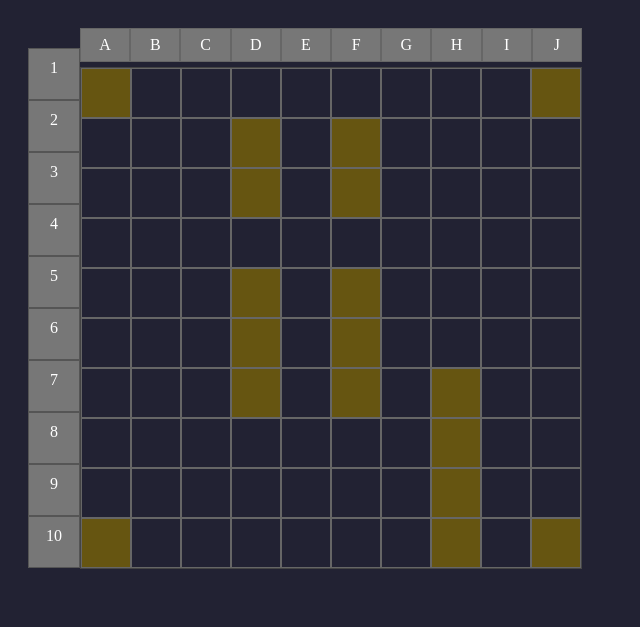
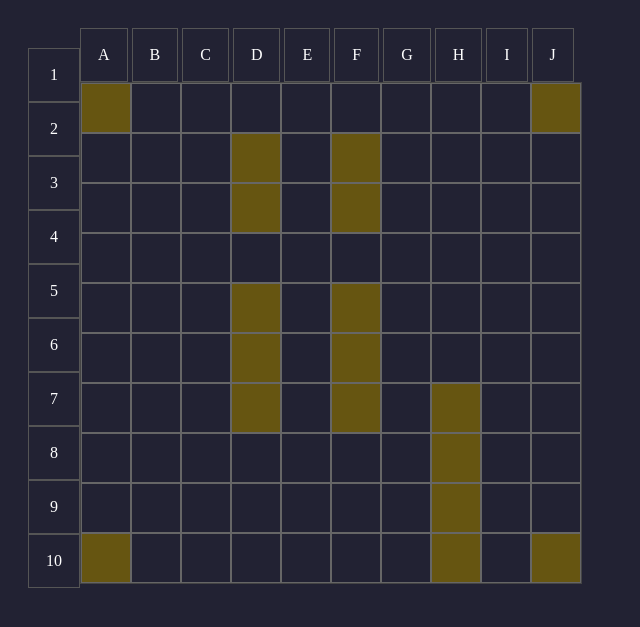
Before and after one commit to MitcovaKate/php, a PHP site: page / in a window 1280 px wide. Shown: the top 627 px of the page, without its empty margins (0-640 px from the left). Run offline with PHP 8.4, Linux system fonts and the light colour scheme.

Commit message:
Update app.css

```diff
--- a/sea-battle/game_app/app.css
+++ b/sea-battle/game_app/app.css
@@ -8,6 +8,7 @@ body {
     width: 500px;
     height: 500px;
     border: 1px solid #444;
+     float: left;
 }
 
 .map .sq {
@@ -21,43 +22,23 @@ body {
     background-color: #651;
 }
 
-.map-container {
+ .map-container {
     display: flex;
     align-items: flex-start;
 
 }
 
-.vert {
+ .vert {
     display: flex;
     flex-direction: column;
     justify-content: center;
     margin-top: 20px;
 }
 
-.num{
-    width: 30px;
-    height: 30px;
-    padding: 10px;
-    background: #777;
+  .num,
+  .let {
+    display: inline-block;
+    padding: 17px;
     border: 1px solid #555;
     text-align: center;
-}
-
-.horiz {
-    display: flex;
-    flex-direction: column;
-}
-
-.letters {
-    display: flex;
-    justify-content: space-between;
-    margin-bottom: 5px;
-}
-
-.let {
-    text-align: center;
-    flex: 1;
-    background: #777;
-    border: 1px solid #666;
-    padding: 7px;
-}
+  }
```
